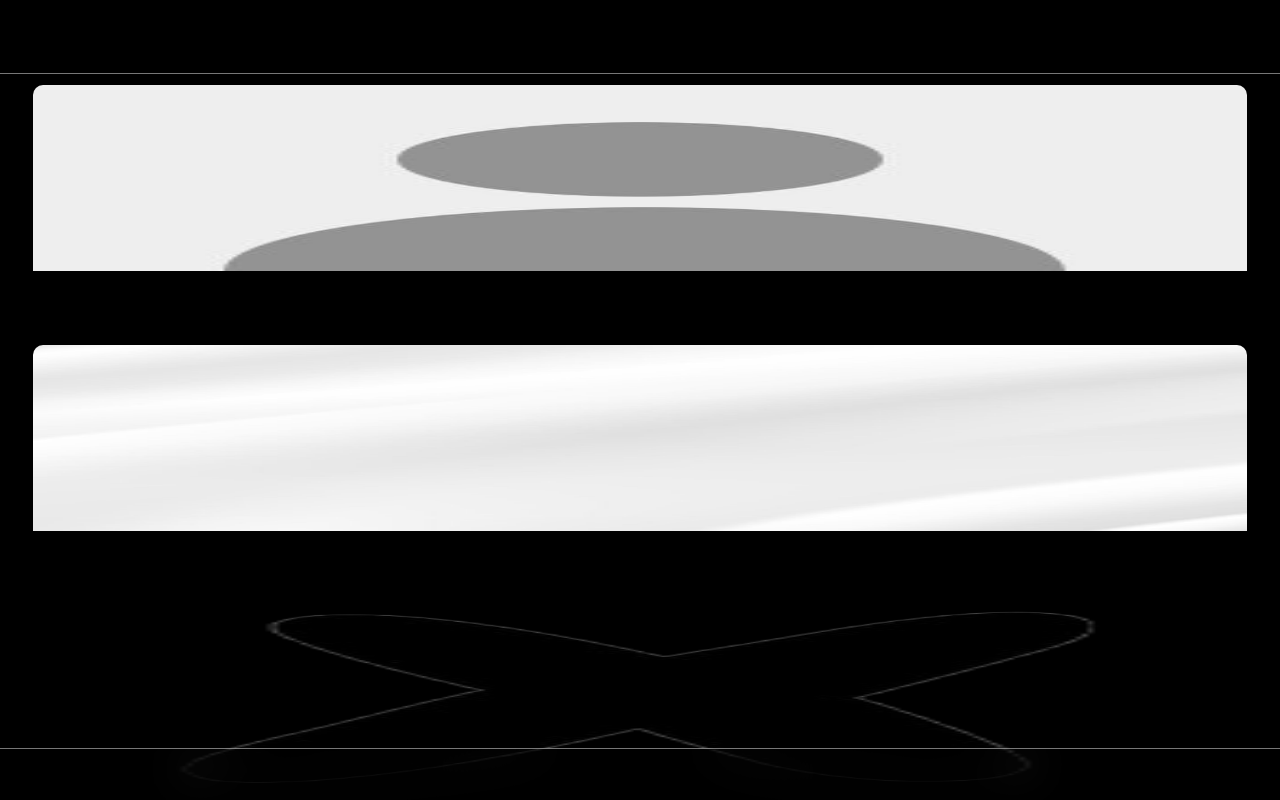
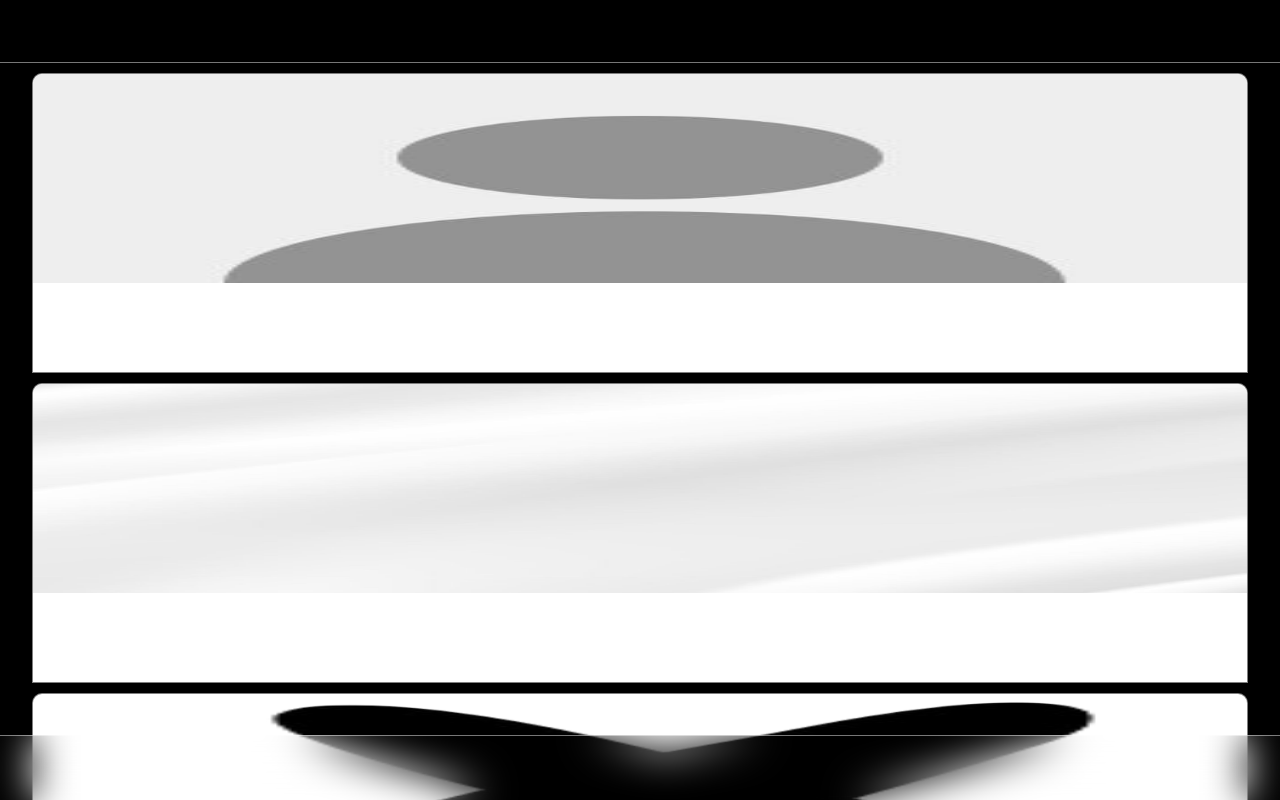
Before and after one commit to LowkeyDev01/X-Tab, a plain HTML site: page index.html in a window 1280 px wide. Drawn offline with Linux system fonts and the light colour scheme.

Commit message:
guy my UI is horrible

```diff
--- a/style.css
+++ b/style.css
@@ -12,7 +12,7 @@
 }
 #nav{
   display: flex;
-  padding: 1.6rem;
+  padding: 2rem;
   position: fixed;
   bottom: 0px;
   width: 100%;
@@ -43,11 +43,12 @@
   border-top-left-radius: 10px;
   border-top-right-radius: 10px;
   border: 1px solid rgba(0, 0, 0, 0.5);
-  height: 250px;
+  height: 300px;
+  background: white;
 }
 #img{
   border-radius: 10px 10px 0px 0px;
-  height: 75%;
+  height: 70%;
   width: 100%;
   background-position: center;
   background-repeat: no-repeat;
```
